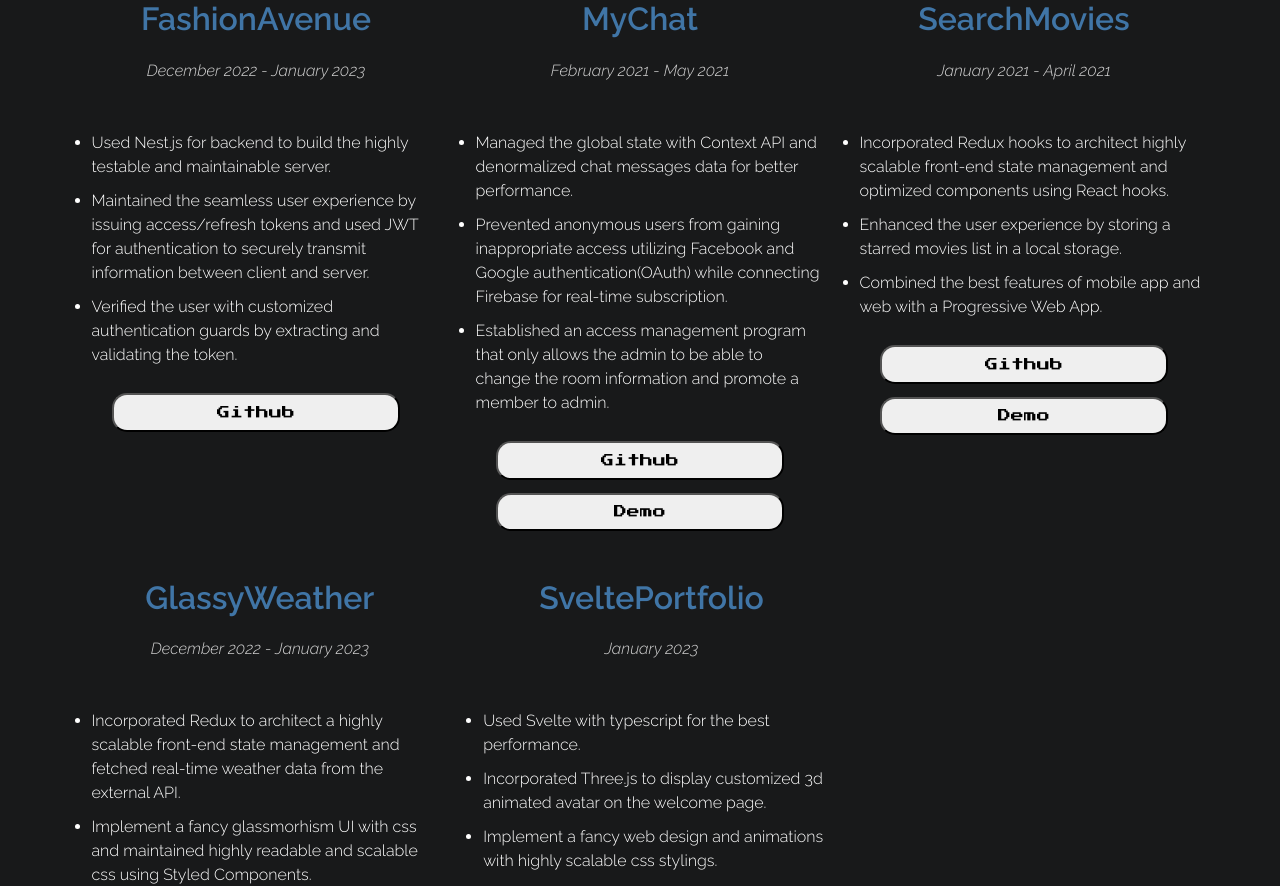
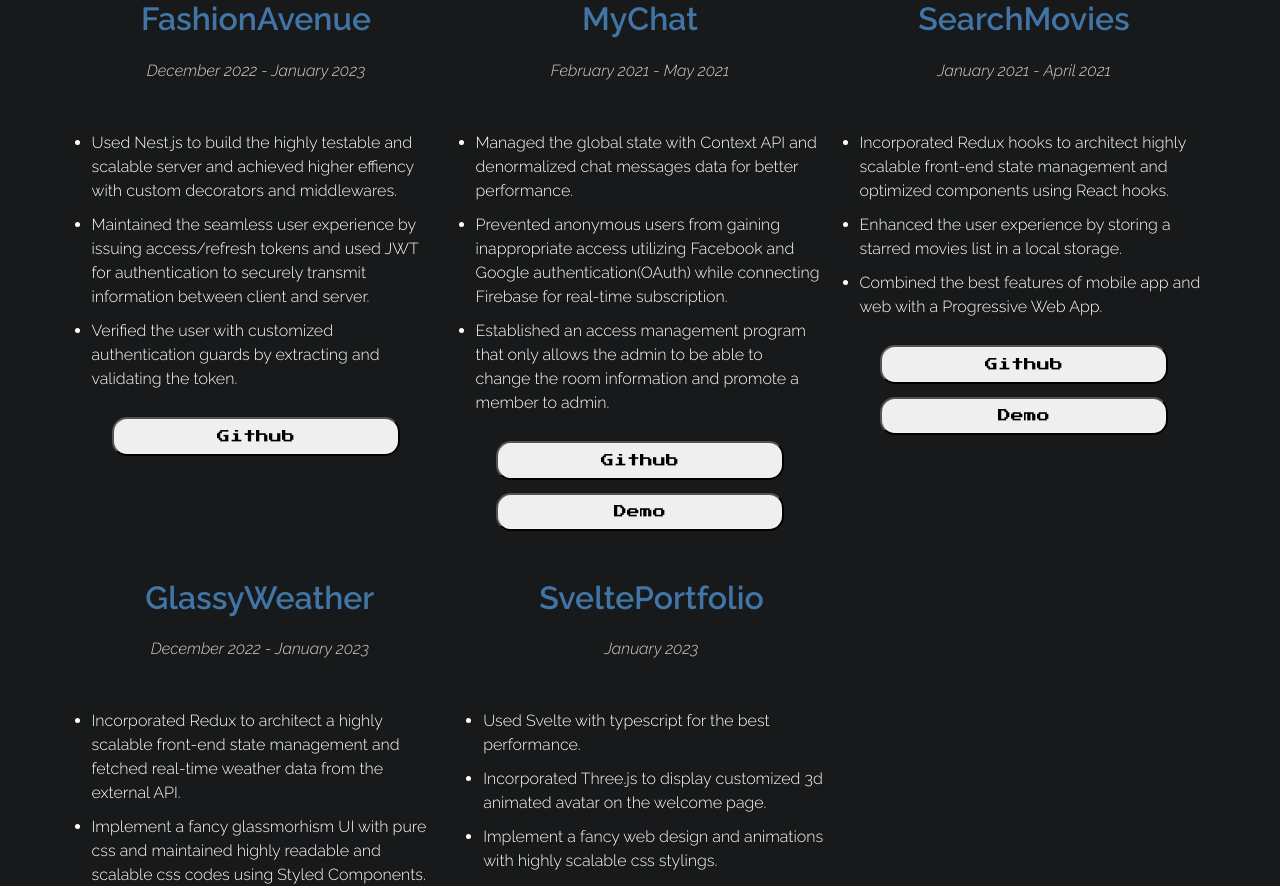
Before and after one commit to chj2788/svelte-portfolio, a SvelteKit app: page /projects in a window 1280 px wide. Shown: the part 200-1086 px from the top of the page. Built offline with nearby package versions, Linux system fonts and the light colour scheme.

Commit message:
modify the project desciption

```diff
--- a/src/routes/projects/+page.svelte
+++ b/src/routes/projects/+page.svelte
@@ -13,7 +13,7 @@
 			<h1>FashionAvenue</h1>
 			<p>December 2022 - January 2023</p>
 			<ul>
-				<li>Used Nest.js for backend to build the highly testable and maintainable server.</li>
+				<li>Used Nest.js to build the highly testable and scalable server and achieved higher effiency with custom decorators and middlewares.</li>
 				<li>Maintained the seamless user experience by issuing access/refresh tokens and used JWT for authentication to securely transmit information between client and server.</li>
 				<li>Verified the user with customized authentication guards by extracting and validating the token.</li>
 			</ul>
@@ -55,7 +55,7 @@
 			<p>December 2022 - January 2023</p>
 			<ul>
 				<li>Incorporated Redux to architect a highly scalable front-end state management and fetched real-time weather data from the external API.</li>
-				<li>Implement a fancy glassmorhism UI with css and maintained highly readable and scalable css using Styled Components.</li>
+				<li>Implement a fancy glassmorhism UI with pure css and maintained highly readable and scalable css codes using Styled Components.</li>
 			</ul>
 			<div class="button-wrapper">
 				<button on:click|preventDefault={()=>window.open("https://github.com/chj2788/glassyweather", '_blank')}>Github</button>
@@ -69,6 +69,7 @@
 				<li>Used Svelte with typescript for the best performance.</li>
 				<li>Incorporated Three.js to display customized 3d animated avatar on the welcome page.</li>
 				<li>Implement a fancy web design and animations with highly scalable css stylings.</li>
+				<li>Fully responsive design to to allow the website content to flow freely across all screen resolutions and sizes</li>
 			</ul>
 			<div class="button-wrapper">
 				<button on:click|preventDefault={()=>window.open("https://github.com/chj2788/svelte-portfolio", '_blank')}>Github</button>
```
